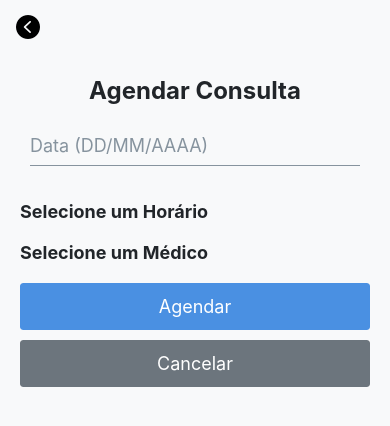
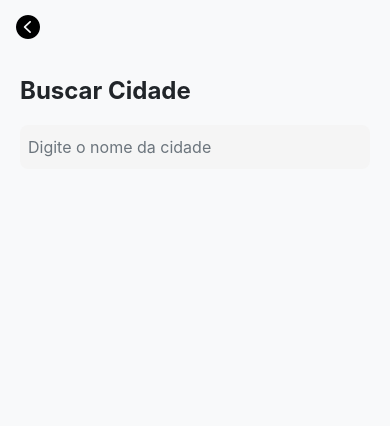
Before and after one commit to felipeSeiki/GS1, a React Native app: screen /RegisterLocation in a window 390 px wide. Shown: the top 426 px of the page. Built offline with nearby package versions, Linux system fonts and the light colour scheme.

Commit message:
Criando a página para pegar as localidades

```diff
--- a/src/screens/RegisterLocationScreen.tsx
+++ b/src/screens/RegisterLocationScreen.tsx
@@ -1,182 +1,256 @@
-import AsyncStorage from '@react-native-async-storage/async-storage';
+import React, { useState, useCallback, useEffect } from 'react';
+import {
+  ScrollView,
+  ActivityIndicator,
+  Alert,
+  TouchableOpacity,
+  Platform,
+  StyleSheet,
+  View,
+  Keyboard,
+  KeyboardAvoidingView
+} from 'react-native';
 import { useNavigation } from '@react-navigation/native';
 import { NativeStackNavigationProp } from '@react-navigation/native-stack';
-import React, { useState } from 'react';
-import { ScrollView, ViewStyle } from 'react-native';
-import { Button, Input } from 'react-native-elements';
 import styled from 'styled-components/native';
 import Header from '../components/Header';
-import { useAuth } from '../contexts/AuthContext';
 import theme from '../styles/theme';
 import { RootStackParamList } from '../types/navigation';
+import { locationService, Location } from '../services/location';
+import { TextInput } from 'react-native';
+
+interface ButtonProps {
+  disabled?: boolean;
+}
 
 type RegisterLocationScreenProps = {
   navigation: NativeStackNavigationProp<RootStackParamList, 'RegisterLocation'>;
 };
 
-interface Appointment {
-  id: string;
-  patientId: string;
-  patientName: string;
-  doctorId: string;
-  doctorName: string;
-  date: string;
-  time: string;
-  specialty: string;
-  status: 'pending' | 'confirmed' | 'cancelled';
-}
+const RegisterLocationScreen: React.FC = () => {
+  const navigation = useNavigation<RegisterLocationScreenProps['navigation']>();
+  const [searchTerm, setSearchTerm] = useState('');
+  const [loading, setLoading] = useState(false);
+  const [savedLocations, setSavedLocations] = useState<Location[]>([]);
+  const [searchResults, setSearchResults] = useState<Location[]>([]);
 
-interface Doctor {
-  id: string;
-  name: string;
-  specialty: string;
-  image: string;
-}
+  // Load saved locations
+  const loadSavedLocations = useCallback(async () => {
+    try {
+      const locations = await locationService.getLocations();
+      setSavedLocations(locations);
+    } catch (error) {
+      Alert.alert('Erro', 'Não foi possível carregar as localizações salvas');
+    }
+  }, []);
 
-// Lista de médicos disponíveis
-const availableDoctors: Doctor[] = [
-  {
-    id: '1',
-    name: 'Dr. João Silva',
-    specialty: 'Cardiologia',
-    image: 'https://randomuser.me/api/portraits/men/1.jpg',
-  },
-  {
-    id: '2',
-    name: 'Dra. Maria Santos',
-    specialty: 'Pediatria',
-    image: 'https://randomuser.me/api/portraits/women/1.jpg',
-  },
-  {
-    id: '3',
-    name: 'Dr. Pedro Oliveira',
-    specialty: 'Ortopedia',
-    image: 'https://randomuser.me/api/portraits/men/2.jpg',
-  },
-  {
-    id: '4',
-    name: 'Dra. Ana Costa',
-    specialty: 'Dermatologia',
-    image: 'https://randomuser.me/api/portraits/women/2.jpg',
-  },
-  {
-    id: '5',
-    name: 'Dr. Carlos Mendes',
-    specialty: 'Oftalmologia',
-    image: 'https://randomuser.me/api/portraits/men/3.jpg',
-  },
-];
+  useEffect(() => {
+    loadSavedLocations();
+  }, [loadSavedLocations]);
 
-const RegisterLocationScreen: React.FC = () => {
-  const { user } = useAuth();
-  const navigation = useNavigation<RegisterLocationScreenProps['navigation']>();
-  const [date, setDate] = useState('');
-  const [selectedTime, setSelectedTime] = useState<string>('');
-  const [selectedDoctor, setSelectedDoctor] = useState<Doctor | null>(null);
-  const [loading, setLoading] = useState(false);
-  const [error, setError] = useState('');
+  // Search cities with debounce
+  const searchCities = useCallback(async (term: string) => {
+    if (term.length < 2) {
+      setSearchResults([]);
+      return;
+    }
 
-  const handleCreateAppointment = async () => {
+    setLoading(true);
     try {
-      setLoading(true);
-      setError('');
+      const results = await locationService.searchCities(term);
+      setSearchResults(results);
+    } catch (error) {
+      Alert.alert('Erro', 'Não foi possível buscar as cidades');
+    } finally {
+      setLoading(false);
+    }
+  }, []);
 
-      if (!date || !selectedTime || !selectedDoctor) {
-        setError('Por favor, preencha a data e selecione um médico e horário');
-        return;
-      }
+  useEffect(() => {
+    const debounceTimeout = setTimeout(() => {
+      searchCities(searchTerm);
+    }, 300);
 
-      // Recupera consultas existentes
-      const storedAppointments = await AsyncStorage.getItem('@MedicalApp:appointments');
-      const appointments: Appointment[] = storedAppointments ? JSON.parse(storedAppointments) : [];
+    return () => clearTimeout(debounceTimeout);
+  }, [searchTerm, searchCities]);
 
-      // Cria nova consulta
-      const newAppointment: Appointment = {
-        id: Date.now().toString(),
-        patientId: user?.id || '',
-        patientName: user?.name || '',
-        doctorId: selectedDoctor.id,
-        doctorName: selectedDoctor.name,
-        date,
-        time: selectedTime,
-        specialty: selectedDoctor.specialty,
-        status: 'pending',
-      };
-
-      // Adiciona nova consulta à lista
-      appointments.push(newAppointment);
-
-      // Salva lista atualizada
-      await AsyncStorage.setItem('@MedicalApp:appointments', JSON.stringify(appointments));
-
-      alert('Consulta agendada com sucesso!');
-      navigation.goBack();
-    } catch (err) {
-      setError('Erro ao agendar consulta. Tente novamente.');
+  // Save location
+  const handleSaveLocation = async (location: Location) => {
+    setLoading(true);
+    try {
+      await locationService.saveLocation(location);
+      await loadSavedLocations();
+      setSearchTerm('');
+      setSearchResults([]);
+      Alert.alert('Sucesso', 'Localização salva com sucesso!');
+    } catch (error) {
+      Alert.alert('Erro', 'Não foi possível salvar a localização');
     } finally {
       setLoading(false);
     }
   };
 
+  // Delete location
+  const handleDeleteLocation = async (locationId: string) => {
+    Alert.alert(
+      'Deletar Localização',
+      'Tem certeza que deseja deletar esta localização?',
+      [
+        { text: 'Cancelar', style: 'cancel' },
+        {
+          text: 'Deletar',
+          style: 'destructive',
+          onPress: async () => {
+            setLoading(true);
+            try {
+              await locationService.deleteLocation(locationId);
+              setSavedLocations(prev => prev.filter(loc => loc.id !== locationId));
+            } catch (error) {
+              Alert.alert('Erro', 'Não foi possível deletar a localização');
+            } finally {
+              setLoading(false);
+            }
+          },
+        },
+      ]
+    );
+  };
+
+  // Navigate to Dashboard with location data
+  const handleLocationPress = (location: Location) => {
+    navigation.navigate('DashBoard', { selectedLocation: location });
+  };
+
+  const handleInputFocus = useCallback(() => {
+    // Clear results when focusing the input
+    setSearchResults([]);
+  }, []);
+
+  const handleInputBlur = useCallback(() => {
+    // Hide keyboard when blurring the input
+    Keyboard.dismiss();
+  }, []);
+
   return (
     <Container>
-      <Header />
-      <ScrollView contentContainerStyle={styles.scrollContent}>
-        <Title>Agendar Consulta</Title>
+      <Header backTo="DashBoard" />
+      <KeyboardAvoidingView
+        behavior={Platform.OS === 'ios' ? 'padding' : 'height'}
+        style={{ flex: 1 }}
+      >
+        <ScrollView
+          contentContainerStyle={styles.scrollContent}
+          keyboardShouldPersistTaps="handled"
+        >
+          <Title>Buscar Cidade</Title>
 
-        <Input
-          placeholder="Data (DD/MM/AAAA)"
-          value={date}
-          onChangeText={setDate}
-          containerStyle={styles.input}
-          keyboardType="numeric"
-        />
+          <SearchInput>
+            <TextInput
+              placeholder="Digite o nome da cidade"
+              value={searchTerm}
+              onChangeText={setSearchTerm}
+              style={styles.input}
+              placeholderTextColor={theme.colors.secondary}
+              onFocus={handleInputFocus}
+              onBlur={handleInputBlur}
+              returnKeyType="search"
+              autoCapitalize="words"
+              autoCorrect={false}
+              accessible={true}
+              accessibilityLabel="Campo de busca de cidade"
+              accessibilityHint="Digite o nome da cidade para buscar"
+            />
+          </SearchInput>
 
-        <SectionTitle>Selecione um Horário</SectionTitle>
+          {loading && <ActivityIndicator size="large" color={theme.colors.primary} />}
 
-        <SectionTitle>Selecione um Médico</SectionTitle>
+          {searchResults.length > 0 && (
+            <View>
+              <SectionTitle>Resultados da Busca</SectionTitle>
+              {searchResults.map((result) => (
+                <TouchableOpacity
+                  key={result.id}
+                  onPress={() => handleLocationPress(result)}
+                  accessible={true}
+                  accessibilityLabel={`${result.city}, ${result.state}`}
+                  accessibilityHint="Toque duas vezes para ver detalhes do clima"
+                >
+                  <LocationCard>
+                    <LocationInfo>
+                      <CityName>{result.city}</CityName>
+                      <StateText>{result.state}</StateText>
+                      {result.temperature && (
+                        <TemperatureText>{result.temperature}°C</TemperatureText>
+                      )}
+                    </LocationInfo>
+                    <SaveButton onPress={() => handleSaveLocation(result)}>
+                      <SaveButtonText>Salvar</SaveButtonText>
+                    </SaveButton>
+                  </LocationCard>
+                </TouchableOpacity>
+              ))}
+            </View>
+          )}
 
-        {error ? <ErrorText>{error}</ErrorText> : null}
-
-        <Button
-          title="Agendar"
-          onPress={handleCreateAppointment}
-          loading={loading}
-          containerStyle={styles.button as ViewStyle}
-          buttonStyle={styles.buttonStyle}
-        />
-
-        <Button
-          title="Cancelar"
-          onPress={() => navigation.goBack()}
-          containerStyle={styles.button as ViewStyle}
-          buttonStyle={styles.cancelButton}
-        />
-      </ScrollView>
+          {savedLocations.length > 0 && (
+            <View>
+              <SectionTitle>Localizações Salvas</SectionTitle>
+              {savedLocations.map((location) => (
+                <LocationCard key={location.id}>
+                  <TouchableOpacity
+                    style={styles.locationButton}
+                    onPress={() => handleLocationPress(location)}
+                    accessible={true}
+                    accessibilityLabel={`${location.city}, ${location.state}`}
+                    accessibilityHint="Toque duas vezes para ver detalhes do clima"
+                  >
+                    <LocationInfo>
+                      <CityName>{location.city}</CityName>
+                      <StateText>{location.state}</StateText>
+                      {location.temperature && (
+                        <TemperatureText>{location.temperature}°C</TemperatureText>
+                      )}
+                      <LastUpdate>
+                        Última atualização: {new Date(location.lastUpdate || '').toLocaleDateString()}
+                      </LastUpdate>
+                    </LocationInfo>
+                  </TouchableOpacity>
+                  <DeleteButton
+                    onPress={() => handleDeleteLocation(location.id)}
+                    accessible={true}
+                    accessibilityLabel={`Excluir ${location.city}`}
+                    accessibilityHint="Toque duas vezes para excluir esta localização"
+                  >
+                    <DeleteButtonText>Excluir</DeleteButtonText>
+                  </DeleteButton>
+                </LocationCard>
+              ))}
+            </View>
+          )}
+        </ScrollView>
+      </KeyboardAvoidingView>
     </Container>
   );
 };
 
-const styles = {
+const styles = StyleSheet.create({
   scrollContent: {
     padding: 20,
+    paddingBottom: Platform.OS === 'ios' ? 40 : 20 // Extra padding for iOS home indicator
   },
   input: {
-    marginBottom: 15,
+    backgroundColor: '#f5f5f5',
+    borderRadius: 8,
+    padding: Platform.OS === 'ios' ? 12 : 8,
+    fontSize: 16,
+    minHeight: 44, // Minimum touch target size
   },
-  button: {
-    marginTop: 10,
-    width: '100%',
-  },
-  buttonStyle: {
-    backgroundColor: theme.colors.primary,
-    paddingVertical: 12,
-  },
-  cancelButton: {
-    backgroundColor: theme.colors.secondary,
-    paddingVertical: 12,
-  },
-};
+  locationButton: {
+    flex: 1,
+    padding: 10,
+    minHeight: 44, // Minimum touch target size
+  }
+});
 
 const Container = styled.View`
   flex: 1;
@@ -188,21 +262,101 @@ const Title = styled.Text`
   font-weight: bold;
   color: ${theme.colors.text};
   margin-bottom: 20px;
-  text-align: center;
+`;
+
+const SearchInput = styled.View`
+  margin-bottom: 20px;
 `;
 
 const SectionTitle = styled.Text`
+  font-size: 20px;
+  font-weight: bold;
+  color: ${theme.colors.text};
+  margin-top: 20px;
+  margin-bottom: 10px;
+`;
+
+const LocationCard = styled.View`
+  flex-direction: row;
+  background-color: #f5f5f5;
+  border-radius: 8px;
+  margin-bottom: 10px;
+  align-items: center;
+  overflow: hidden;
+  ${Platform.select({
+  ios: `
+      shadow-color: #000;
+      shadow-offset: 0px 2px;
+      shadow-opacity: 0.25;
+      shadow-radius: 3.84px;
+    `,
+  android: `
+      elevation: 3;
+    `
+})}
+`;
+
+const LocationInfo = styled.View`
+  flex: 1;
+  padding: 15px;
+`;
+
+const CityName = styled.Text`
   font-size: 18px;
   font-weight: bold;
   color: ${theme.colors.text};
-  margin-bottom: 10px;
-  margin-top: 10px;
 `;
 
-const ErrorText = styled.Text`
-  color: ${theme.colors.error};
-  text-align: center;
-  margin-bottom: 10px;
+const StateText = styled.Text`
+  font-size: 16px;
+  color: ${theme.colors.secondary};
+  margin-top: 4px;
+`;
+
+const TemperatureText = styled.Text`
+  font-size: 16px;
+  color: ${theme.colors.primary};
+  margin-top: 4px;
+`;
+
+const LastUpdate = styled.Text`
+  font-size: 12px;
+  color: ${theme.colors.secondary};
+  margin-top: 4px;
+`;
+
+const SaveButton = styled.TouchableOpacity<ButtonProps>`
+  background-color: ${theme.colors.primary};
+  padding: 10px 20px;
+  border-radius: 8px;
+  margin: 10px;
+  min-height: 44px;
+  min-width: 80px;
+  justify-content: center;
+  align-items: center;
+  opacity: ${(props: ButtonProps) => props.disabled ? 0.7 : 1};
+`;
+
+const SaveButtonText = styled.Text`
+  color: white;
+  font-weight: bold;
+`;
+
+const DeleteButton = styled.TouchableOpacity<ButtonProps>`
+  background-color: ${theme.colors.error};
+  padding: 10px 20px;
+  border-radius: 8px;
+  margin: 10px;
+  min-height: 44px;
+  min-width: 80px;
+  justify-content: center;
+  align-items: center;
+  opacity: ${(props: ButtonProps) => props.disabled ? 0.7 : 1};
+`;
+
+const DeleteButtonText = styled.Text`
+  color: white;
+  font-weight: bold;
 `;
 
 export default RegisterLocationScreen;
--- /dev/null
+++ b/src/services/location.ts
@@ -0,0 +1,101 @@
+import AsyncStorage from '@react-native-async-storage/async-storage';
+
+export interface Location {
+  id: string;
+  city: string;
+  state: string;
+  temperature?: number;
+  lastUpdate?: string;
+  isFavorite?: boolean;
+}
+
+const STORAGE_KEY = '@WeatherApp:locations';
+
+// Mock data for cities
+const mockCities: Location[] = [
+  { id: '1', city: 'São Paulo', state: 'SP', temperature: 22 },
+  { id: '2', city: 'Rio de Janeiro', state: 'RJ', temperature: 28 },
+  { id: '3', city: 'Curitiba', state: 'PR', temperature: 18 },
+  { id: '4', city: 'Salvador', state: 'BA', temperature: 30 },
+  { id: '5', city: 'Belo Horizonte', state: 'MG', temperature: 25 },
+];
+
+export const locationService = {
+  async getLocations(): Promise<Location[]> {
+    try {
+      const data = await AsyncStorage.getItem(STORAGE_KEY);
+      return data ? JSON.parse(data) : [];
+    } catch (error) {
+      console.error('Error getting locations:', error);
+      return [];
+    }
+  },
+
+  async searchCities(searchTerm: string): Promise<Location[]> {
+    // Filtrar cidades mockadas pelo termo de busca
+    return mockCities.filter(city =>
+      city.city.toLowerCase().includes(searchTerm.toLowerCase())
+    );
+  },
+
+  async saveLocation(location: Omit<Location, 'id'>): Promise<Location> {
+    try {
+      const locations = await this.getLocations();
+      const newLocation: Location = {
+        ...location,
+        id: Date.now().toString(),
+        lastUpdate: new Date().toISOString(),
+      };
+
+      await AsyncStorage.setItem(
+        STORAGE_KEY,
+        JSON.stringify([...locations, newLocation])
+      );
+
+      return newLocation;
+    } catch (error) {
+      console.error('Error saving location:', error);
+      throw new Error('Failed to save location');
+    }
+  },
+
+  async updateLocation(location: Location): Promise<void> {
+    try {
+      const locations = await this.getLocations();
+      const updatedLocations = locations.map(loc =>
+        loc.id === location.id ? { ...location, lastUpdate: new Date().toISOString() } : loc
+      );
+
+      await AsyncStorage.setItem(STORAGE_KEY, JSON.stringify(updatedLocations));
+    } catch (error) {
+      console.error('Error updating location:', error);
+      throw new Error('Failed to update location');
+    }
+  },
+
+  async deleteLocation(locationId: string): Promise<void> {
+    try {
+      const locations = await this.getLocations();
+      const filteredLocations = locations.filter(loc => loc.id !== locationId);
+
+      await AsyncStorage.setItem(STORAGE_KEY, JSON.stringify(filteredLocations));
+    } catch (error) {
+      console.error('Error deleting location:', error);
+      throw new Error('Failed to delete location');
+    }
+  },
+
+  async toggleFavorite(locationId: string): Promise<void> {
+    try {
+      const locations = await this.getLocations();
+      const updatedLocations = locations.map(loc =>
+        loc.id === locationId ? { ...loc, isFavorite: !loc.isFavorite } : loc
+      );
+
+      await AsyncStorage.setItem(STORAGE_KEY, JSON.stringify(updatedLocations));
+    } catch (error) {
+      console.error('Error toggling favorite:', error);
+      throw new Error('Failed to toggle favorite');
+    }
+  }
+};
--- a/src/types/navigation.ts
+++ b/src/types/navigation.ts
@@ -11,8 +11,10 @@
  * @property Advices - Tela de conselhos e dicas
  * @property Community - Tela da comunidade
  */
+import { Location } from '../services/location';
+
 export type RootStackParamList = {
-  DashBoard: undefined;
+  DashBoard: { selectedLocation?: Location } | undefined;
   RegisterLocation: undefined;
   AlertRecords: undefined;
   Advices: undefined;
```
Also changed, not shown: src/components/Input.tsx (+36 -0 lines).
